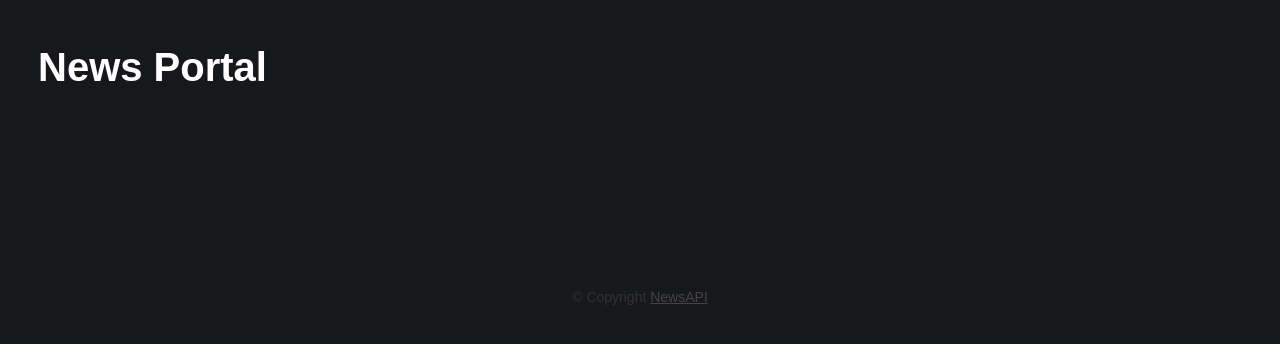
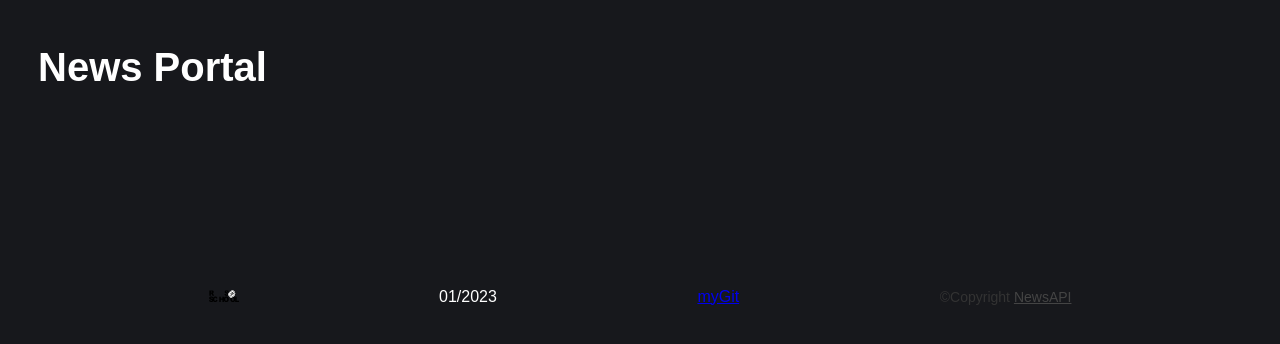
Before and after one commit to galinavikst/news, a website built with webpack: page src/index.html in a window 1280 px wide. Built offline with nearby package versions, Linux system fonts and the light colour scheme; no server answers.

Commit message:
feat: complite footer data

```diff
--- a/package.json
+++ b/package.json
@@ -1,5 +1,5 @@
 {
-    "name": "NewsJS",
+    "name": "news",
     "version": "1.0.0",
     "description": "",
     "main": "webpack.base.config.js",
--- a/src/global.css
+++ b/src/global.css
@@ -17,7 +17,7 @@ footer {
     height: 100px;
     display: flex;
     align-items: center;
-    justify-content: center;
+    justify-content: space-evenly;
 }
 footer .copyright {
     font-size: 14px;
--- a/src/index.html
+++ b/src/index.html
@@ -15,9 +15,10 @@
             <div class="news"></div>
         </main>
         <footer>
-            <p class="copyright">
-                Copyright <a href="https://newsapi.org">NewsAPI</a>
-            </p>
+            <a href="https://rs.school/js-en/"><img src="./imgs/rs_school_logo.svg" width="30" alt="school logo" /></a>
+            <p class="date">01/2023</p>
+            <a href="https://github.com/galinavikst">myGit</a>
+            <p class="copyright">Copyright <a href="https://newsapi.org">NewsAPI</a></p>
         </footer>
 
         <template id="sourceItemTemp">
```
Also changed, not shown: src/imgs/rs_school_logo.svg (added).
